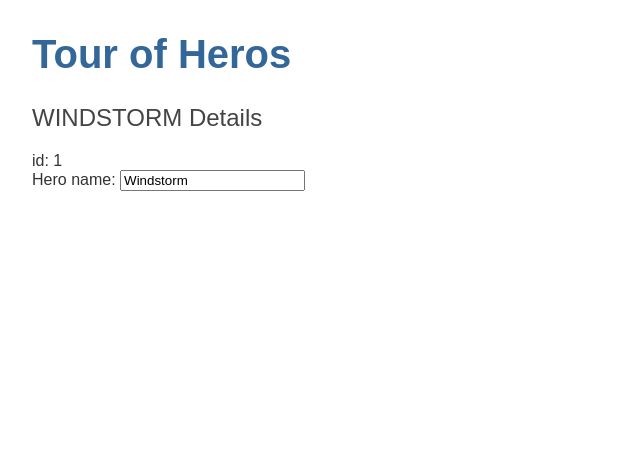
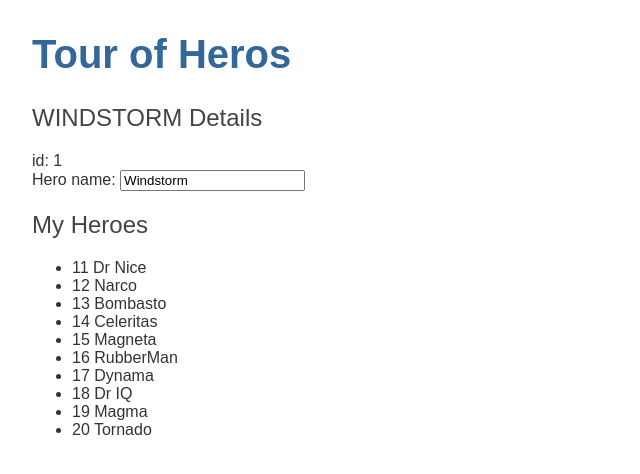
Before and after one commit to irenaJura/tour-of-heros-angular, an Angular app: page / in a window 1280 px wide. Shown: the top 474 px of the page, without its empty margins (0-640 px from the left). Built offline with nearby package versions, Linux system fonts and the light colour scheme.

Commit message:
add mock heroes and *ngFor repeater directive

```diff
--- a/src/app/heroes/heroes.component.html
+++ b/src/app/heroes/heroes.component.html
@@ -4,3 +4,10 @@
     <label for="name">Hero name: </label>
     <input id="name" [(ngModel)]="hero.name" placeholder="name">
 </div>
+
+<h2>My Heroes</h2>
+<ul class="heroes">
+    <li *ngFor="let hero of heroes">
+        <span class="badge">{{hero.id}}</span> {{hero.name}}
+    </li>
+</ul>
--- a/src/app/heroes/heroes.component.ts
+++ b/src/app/heroes/heroes.component.ts
@@ -1,3 +1,4 @@
+import { HEROES } from './../mock-heroes';
 import { Hero } from './../hero';
 import { Component, OnInit } from '@angular/core';
 
@@ -11,6 +12,9 @@
     id: 1,
     name: "Windstorm"
   }
+
+  heroes = HEROES;
+
   constructor() { }
 
   ngOnInit(): void {
--- /dev/null
+++ b/src/app/mock-heroes.ts
@@ -0,0 +1,14 @@
+import { Hero } from './hero';
+
+export const HEROES: Hero[] = [
+  { id: 11, name: 'Dr Nice' },
+  { id: 12, name: 'Narco' },
+  { id: 13, name: 'Bombasto' },
+  { id: 14, name: 'Celeritas' },
+  { id: 15, name: 'Magneta' },
+  { id: 16, name: 'RubberMan' },
+  { id: 17, name: 'Dynama' },
+  { id: 18, name: 'Dr IQ' },
+  { id: 19, name: 'Magma' },
+  { id: 20, name: 'Tornado' }
+];
```
